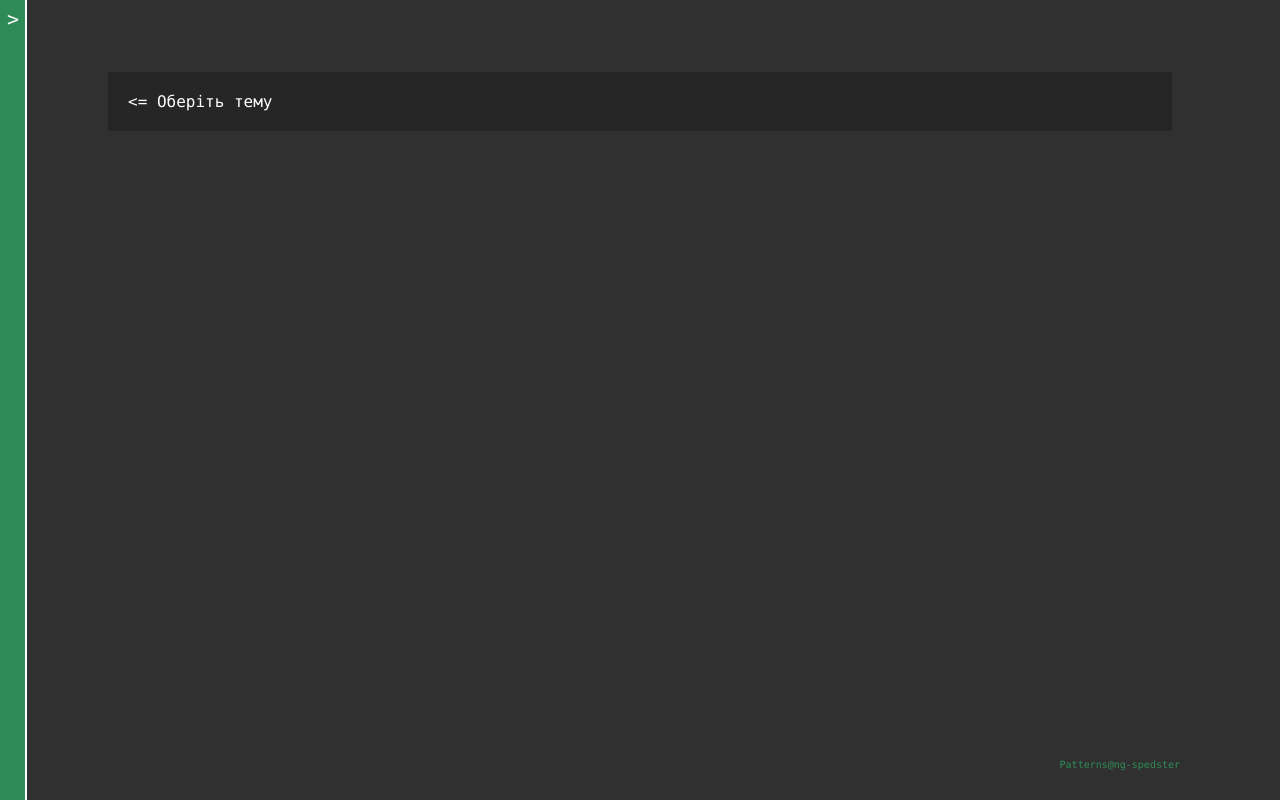
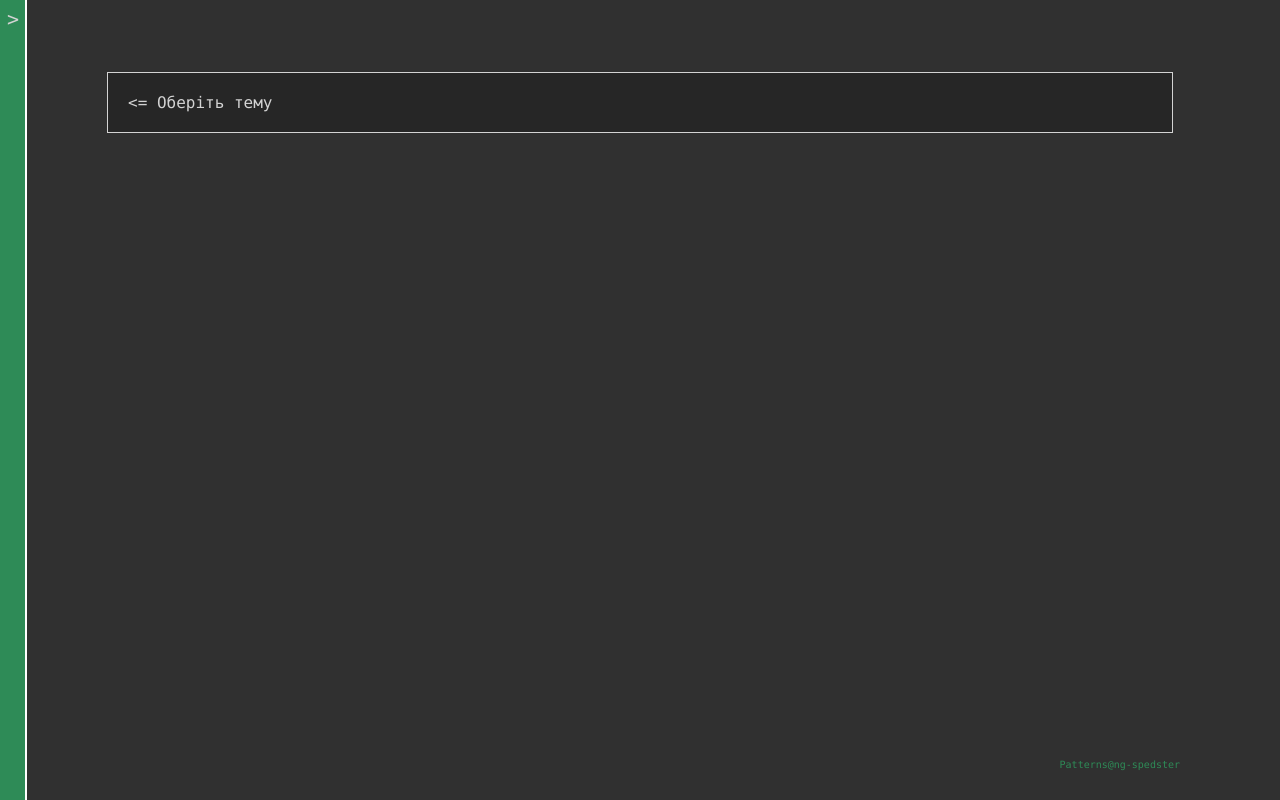
Before and after one commit to Madebyspeedster/pattern_handbook, a website: page index.html in a window 1280 px wide. Drawn offline with Linux system fonts and the light colour scheme.

Commit message:
* color lightgray

```diff
--- a/style/main.css
+++ b/style/main.css
@@ -4,6 +4,7 @@ html, body {
     margin: 0;
     padding: 0;
     font-family: Monaco;
+    color: lightgray;
 }
 
 .mainName {
@@ -26,7 +27,7 @@ html, body {
     padding: 5px;
     font-family: Monaco;
     font-size: 20px;
-    color: #ffffff;
+    color: lightgray;
     cursor: pointer;
     transition: all .2s;
 }
@@ -83,7 +84,7 @@ html, body {
 }
 #title{
     text-align: center;
-    color: #ffffff;
+    color: lightgray;
 }
 
 .render-container{
@@ -99,6 +100,7 @@ html, body {
     width: 100%;
     background: rgba(1,1,1,.2);
     padding: 20px;
+    border: solid 1px lightgray;
 }
 #editor pre {
     font-size: 15px;
```
Also changed, not shown: dist/application.js.
